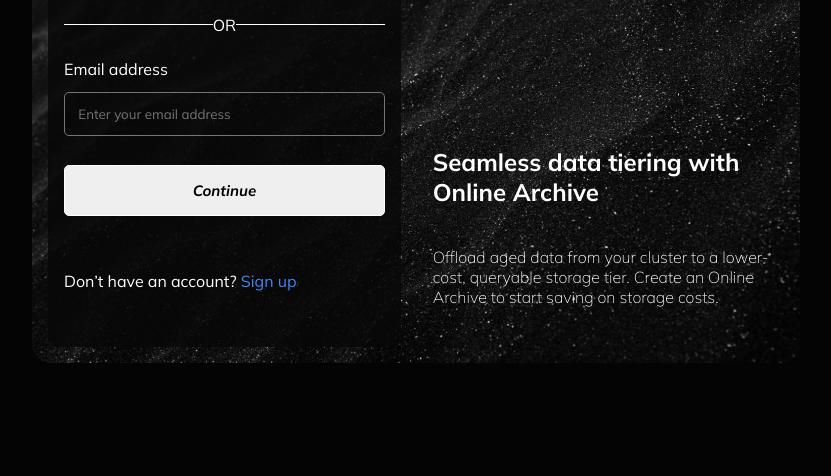
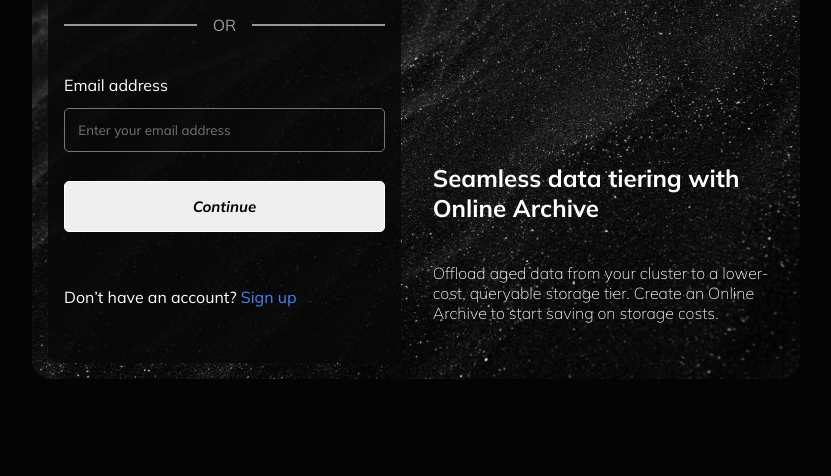
Before and after one commit to faazdy/Challenge-79, a plain HTML site: page index.html in a window 1280 px wide. Shown: the part 324-800 px from the top of the page, without its empty margins (224-1055 px from the left). Drawn offline with Linux system fonts and the light colour scheme.

Commit message:
Update style.css

```diff
--- a/style.css
+++ b/style.css
@@ -72,11 +72,13 @@ button img{
 
 fieldset{
     border: none;
-    border-top: 1px solid white;
+    border-top: 2px solid rgba(255, 255, 255, 0.582);
     margin: 1.5em 0;
 }
 fieldset legend{
+    color: rgba(255, 255, 255, 0.582);;
     margin: 0 auto;
+    padding: 1em;
 }
 
 .login .form input{
```
